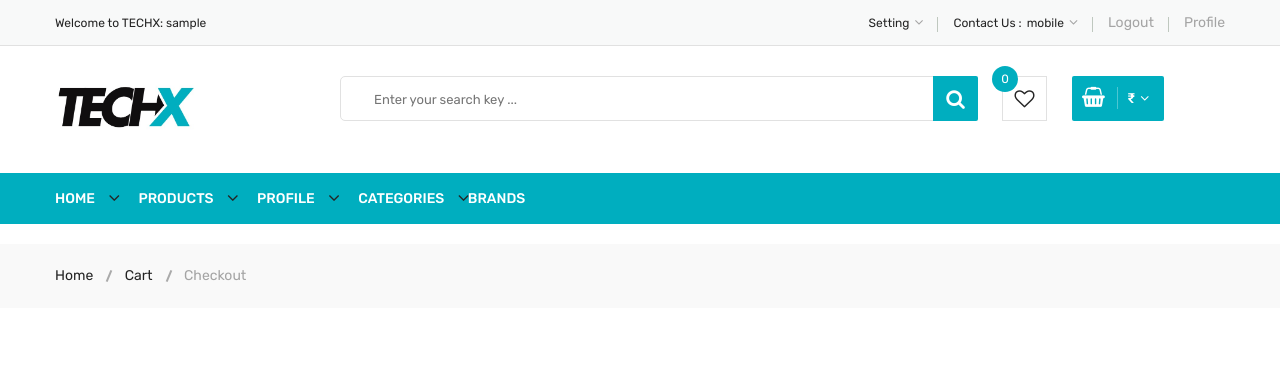
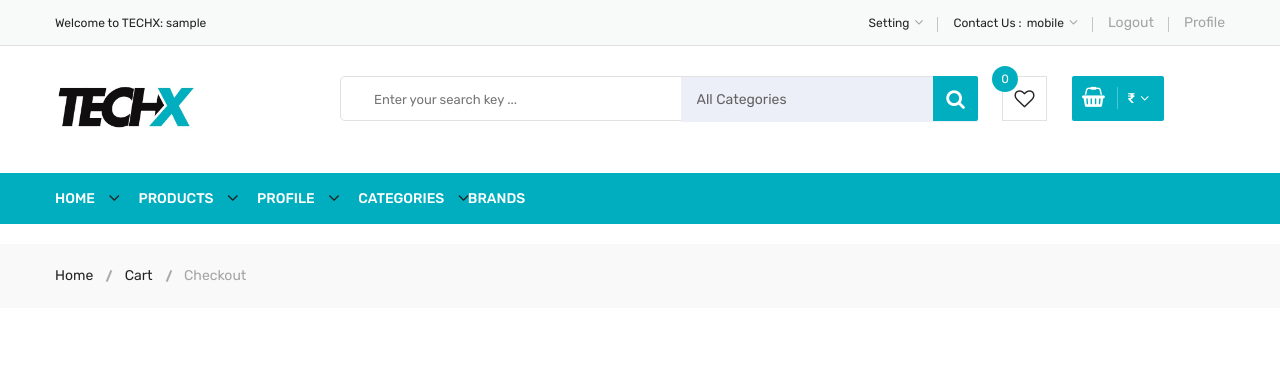
Before and after one commit to aslamnahas/evo-tech-project, a Django app: page /checkout in a window 1280 px wide. Shown: the top 368 px of the page. Run offline with Django 5.2, Linux system fonts and the light colour scheme; the visitor is signed in with stand-in values (Sample User, id 1); data that the repository does not hold is empty; parts of the project's set-up code (start-up, migrations or seed data) failed here and were passed over; some libraries are stand-ins or nearby versions.

Commit message:
category search

```diff
--- a/ecomprj/core/views.py
+++ b/ecomprj/core/views.py
@@ -1118,34 +1118,32 @@ def sort(request):
 
 
 
+
+
 def product_search(request):
     if request.method == "POST":
         searched = request.POST.get('searched')
+        category_id = request.POST.get('category')
 
-        # Split the searched term into individual words
         search_terms = searched.split()
-
-        # Initialize an empty Q object to build the query dynamically
         q_objects = Q()
 
-        # Iterate through each search term and construct the query
         for term in search_terms:
             q_objects |= Q(model__icontains=term) | Q(color__icontains=term)
 
-        # Filter products based on the constructed query
         products = Product.objects.filter(q_objects).distinct()
+
+        if category_id:
+            products = products.filter(main_category_id=category_id)
 
         context = {
             'products': products,
         }
-        return render(request, 'core/products.html', context)
+        return render(request, 'core/products.html', context)  # Correct template name here
 
-    return redirect('core:home')
-
-
-
-
-
+    main_categories = Main_Category.objects.all()
+    print(main_categories,'ppppppppppppppppppppppppppppppppppppppppppppppppppppmain')
+    return render(request, 'core/base.html', {'main_categories': main_categories})
 
 @never_cache
 @cache_control(no_cache=True, must_revalidate=True, no_store=True)
@@ -1339,19 +1337,22 @@ def proceedtopay(request):
             messages.error(request, f"Insufficient stock for {product.product_name}.")
             return redirect("core:checkout")
 
-        item_price = cart_item.product.price * cart_item.quantity
+        item_price = cart_item.product.get_discounted_price() * cart_item.quantity
         subtotal += item_price
+        print(subtotal)
 
         # Check if a discount is applied to the cart item
-        if cart_item.coupon:
-            discount += cart_item.coupon.discount_amount
-
+        # if cart_item.coupon:
+            # discount += cart_item.coupon.discount_amount
+            # print(discount,'2222222222222')
     # Check if there is any discount applied globally
     global_discount = request.session.get("discount", 0)
     discount += global_discount
-    print(global_discount)
+    print(discount,'44444444444444444444444')
     # Calculate total including shipping and discounts
-    total = subtotal + shipping - discount
+    total = subtotal - discount + shipping
     print(total)
+    # total =+ shipping
+    # print(total)
 
     return JsonResponse({"total": total})
--- a/ecomprj/templates/core/base.html
+++ b/ecomprj/templates/core/base.html
@@ -145,14 +145,23 @@
                             </div>
                             <!-- Header Logo Area End Here -->
                             <!-- Begin Header Middle Right Area -->
-                            <div class="col-lg-8'  pl-0 ml-sm-15 ml-xs-15">
+                            <div class="col-lg-8' pl-0 ml-sm-15 ml-xs-15">
                                 <!-- Begin Header Middle Searchbox Area -->
                                 <form action="{% url 'core:product_search' %}" method="POST" class="hm-searchbox">
                                     {% csrf_token %}
                                     <input type="text" name="searched" placeholder="Enter your search key ..." value="{{ query }}">
-                                    <button class="li-btn" type="submit"style="background-color: rgb(0,174,191); color: white;"><i class="fa fa-search"></i></button>
+                                    <select name="category">
+                                        <option value="">All Categories</option>
+                                        {% for category in main_categories %}
+                                            <option value="{{ category.id }}">{{ category.name }}</option>
+                                        {% endfor %}
+                                    </select>
+                                    <button class="li-btn" type="submit" style="background-color: rgb(0,174,191); color: white;">
+                                        <i class="fa fa-search"></i>
+                                    </button>
                                 </form>
                             </div>
+
 
 
                                 <!-- Header Middle Searchbox Area End Here -->
--- a/ecomprj/templates/core/checkout.html
+++ b/ecomprj/templates/core/checkout.html
@@ -300,7 +300,7 @@
                                 key: 'rzp_test_oR7x1WyMRe9zxr',
                                 amount: data.total * 100,
                                 currency: 'INR',
-                                name: 'techzone',
+                                name: 'TECHX',
                                 description: 'Thank you for Placing an order ',
                                 image: 'https://static-00.iconduck.com/assets.00/bill-payment-icon-2048x2048-vpew78n5.png',
                                 handler: function(responseb) {
```
